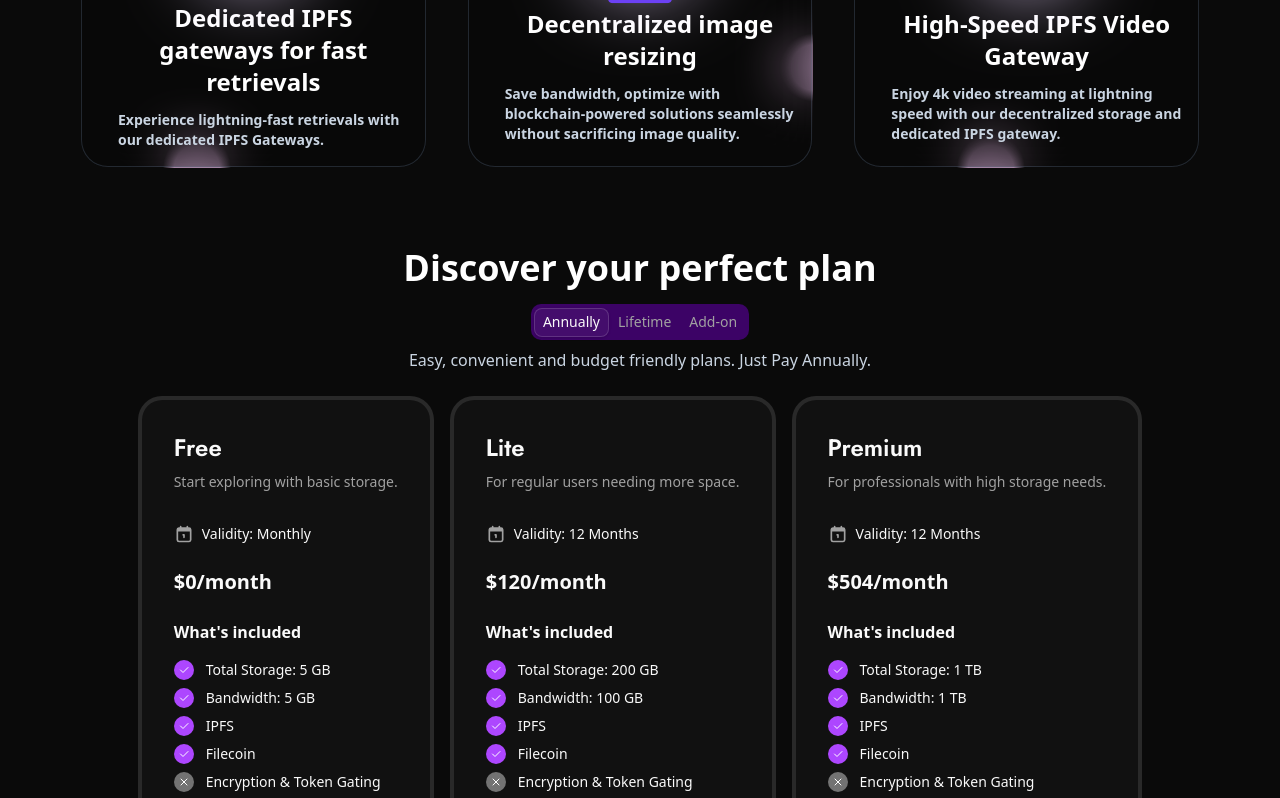
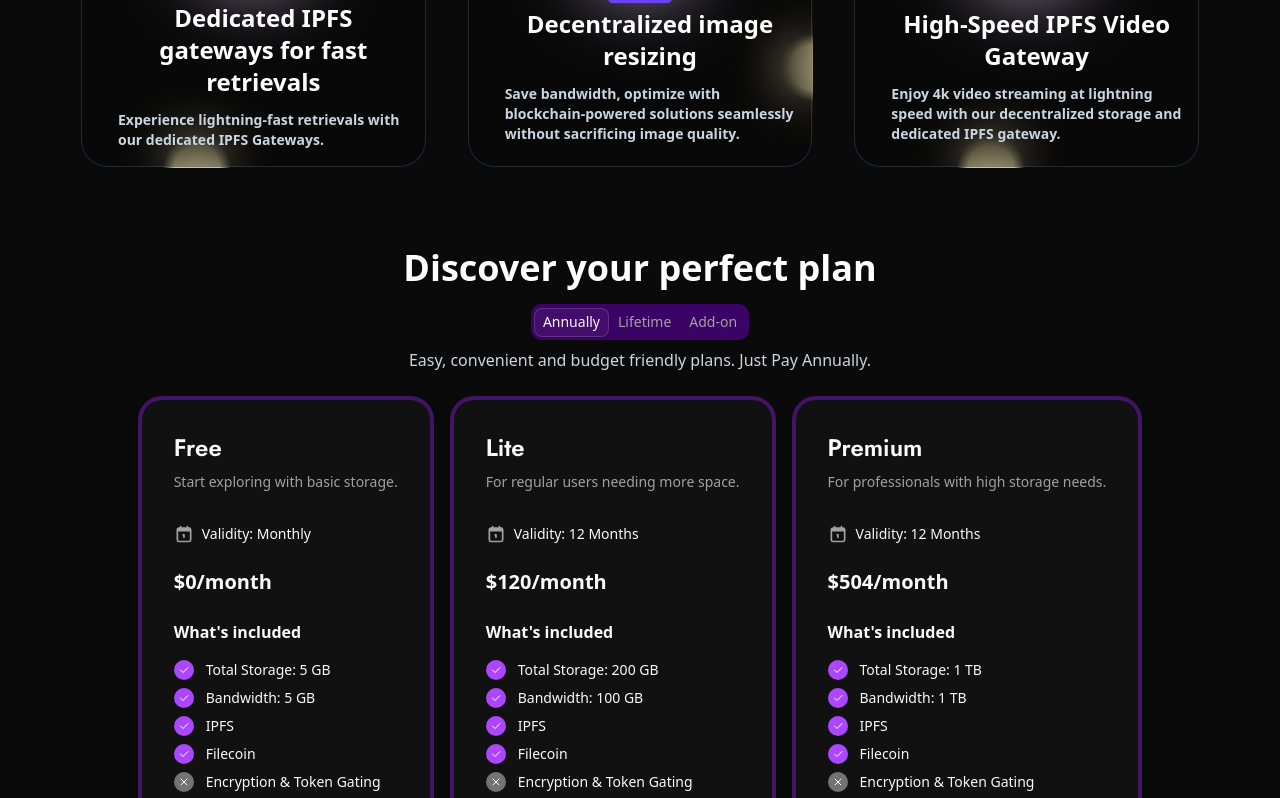
Before and after one commit to AkashJana18/lighthouse-revamp, a Next.js app: page / in a window 1280 px wide. Shown: the part 1540-2338 px from the top of the page. Built offline with nearby package versions, Linux system fonts and the light colour scheme.

Commit message:
feat: color grading concept

```diff
--- a/src/app/page.tsx
+++ b/src/app/page.tsx
@@ -11,13 +11,11 @@ export default function Home() {
   return (
     <>
       <NavbarDemo>
-        <div>
-          <HeroSection />
-        </div>
+        <HeroSection />
         <Features />
         <Pricing />
         <Trusted />
-        <DataEconomy/>
+        <DataEconomy />
         <FAQ />
         <Footer />
       </NavbarDemo>
--- a/src/components/DataEcomomy.tsx
+++ b/src/components/DataEcomomy.tsx
@@ -152,7 +152,7 @@ export default function DataEconomy() {
                       delay={3}
                       size={400}
                       borderWidth={2}
-                      className="from-transparent via-blue-500 to-transparent"
+                      className="from-transparent via-yellow-200 to-transparent"
                     />
                   </div>
                 </div>
--- a/src/components/ui/MovingBorders.tsx
+++ b/src/components/ui/MovingBorders.tsx
@@ -46,7 +46,7 @@ export function Button({
         <MovingBorder duration={duration} rx="30%" ry="30%">
           <div
             className={cn(
-              "h-20 w-20 bg-[radial-gradient(#c8a2c8_40%,transparent_60%)] opacity-[0.8]",
+              "h-20 w-20 bg-[radial-gradient(#FFEFB3_40%,transparent_60%)] opacity-[0.8]",
               borderClassName,
             )}
           />
--- a/src/components/ui/PricingCard.tsx
+++ b/src/components/ui/PricingCard.tsx
@@ -36,7 +36,7 @@ export const PricingCard: React.FC<PricingCardProps> = ({
       animate={{ opacity: 1, y: 0 }}
       transition={{ duration: 0.6 }}
       className={cn(
-        "relative rounded-3xl bg-secondary/30 flex flex-col justify-between p-8 border-4 transition-all duration-300 hover:scale-105 hover:border-purple-500/70"
+        "relative rounded-3xl bg-secondary/30 flex flex-col justify-between p-8 border-4 transition-all duration-300 hover:scale-105 border-purple-900/70 hover:border-purple-500 shadow-lg",
       )}
     >
       <div>
```
